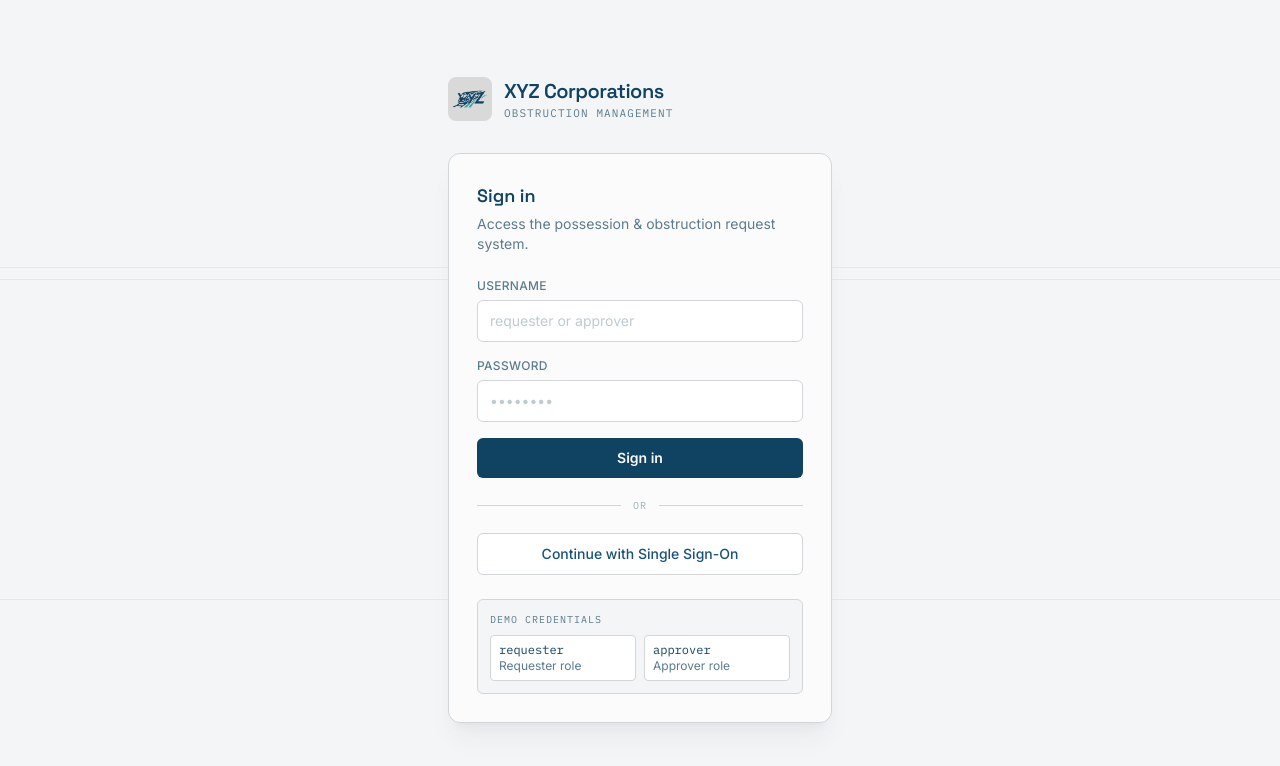
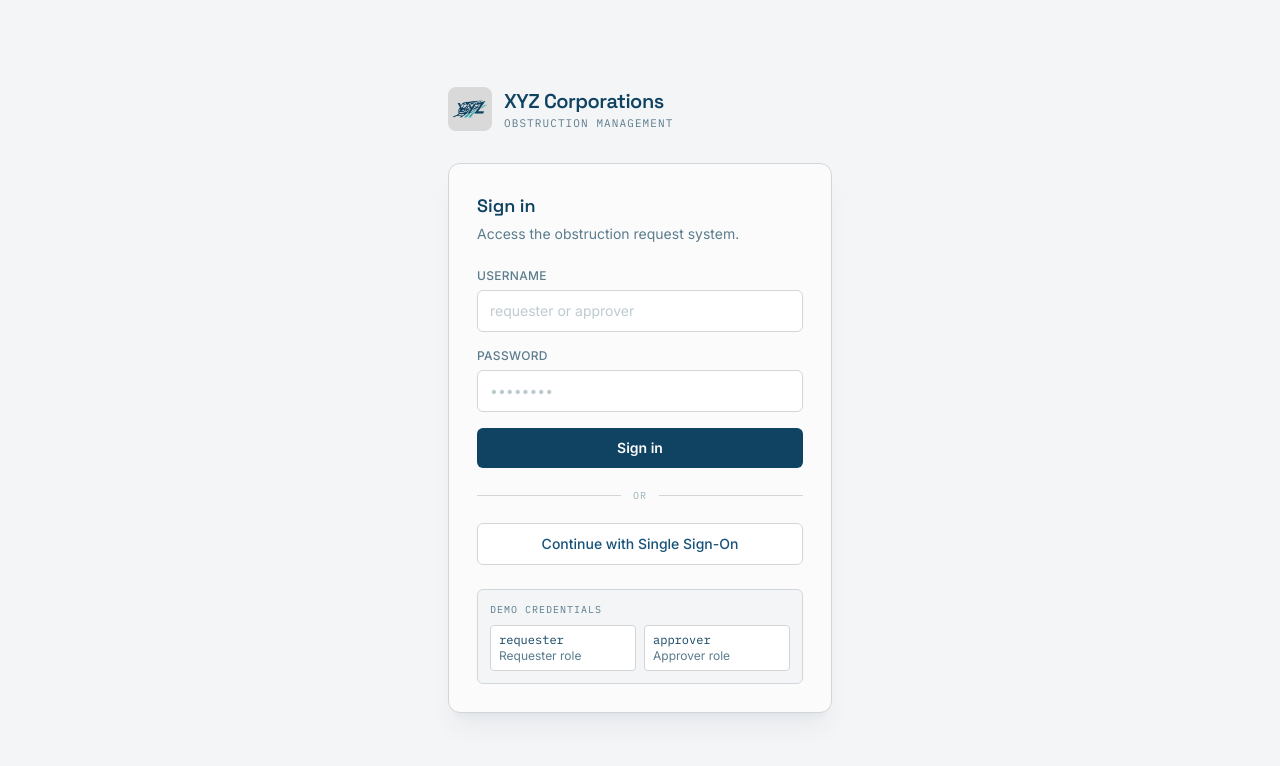
Before and after one commit to darren4102/bootcamp-2026, a React (Vite) app: page /login in a window 1280 px wide. Shown: the top 766 px of the page. Built offline with nearby package versions, Linux system fonts and the light colour scheme.

Commit message:
change login page text and remove horizontal lines

```diff
--- a/src/components/Login.jsx
+++ b/src/components/Login.jsx
@@ -33,14 +33,6 @@ export default function Login() {
 
   return (
     <div className="relative min-h-screen overflow-hidden bg-paper-100 text-ink-900 flex items-center justify-center px-6">
-      {/* rail-line backdrop */}
-      <div className="pointer-events-none absolute inset-0 opacity-[0.4]">
-        <div className="absolute left-0 right-0 top-1/3 h-px bg-paper-300" />
-        <div className="absolute left-0 right-0 top-1/3 mt-3 h-px bg-paper-300" />
-        <div className="absolute left-0 right-0 bottom-1/4 h-px bg-paper-300" />
-        <div className="absolute left-0 right-0 bottom-1/4 mt-3 h-px bg-paper-300" />
-      </div>
-
       <div className="relative w-full max-w-sm">
         <div className="mb-8 flex items-center gap-3">
           <img src="/xyz-icon.svg" className="h-11 w-11" />
@@ -55,7 +47,7 @@ export default function Login() {
         <div className="rounded-xl border border-paper-300 bg-paper-50 p-7 shadow-xl shadow-ink-900/5">
           <h1 className="font-display text-lg font-semibold text-ink-900">Sign in</h1>
           <p className="mt-1 text-sm text-ink-500">
-            Access the possession &amp; obstruction request system.
+            Access the obstruction request system.
           </p>
 
           <form onSubmit={handleSubmit} className="mt-6 space-y-4" noValidate>
```
